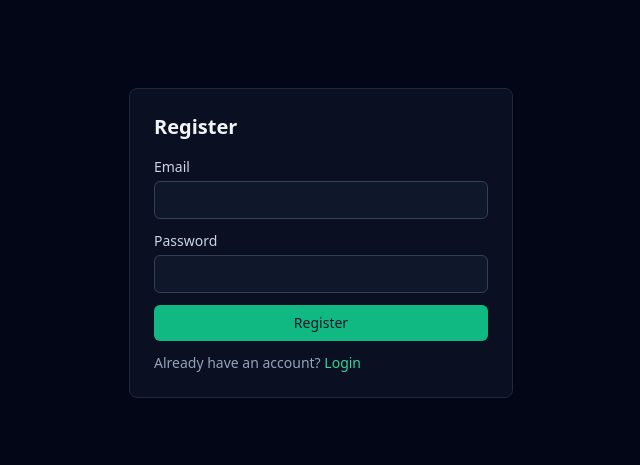
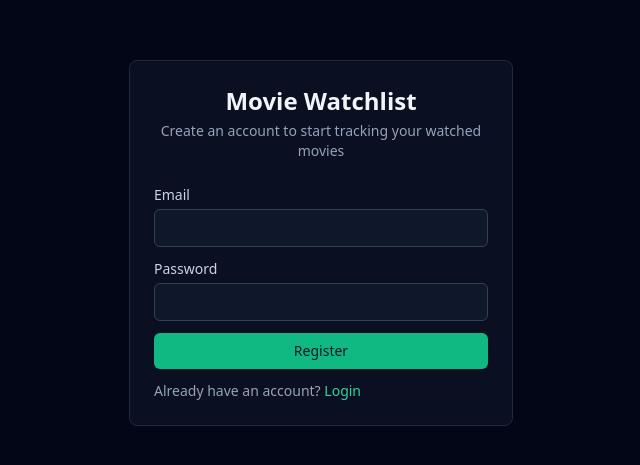
Before and after one commit to wilsq/movie-watchlist-app, a React app in the folder frontend/: page /register in a window 1280 px wide. Shown: the part 125-590 px from the top of the page, without its empty margins (319-959 px from the left). Built offline with nearby package versions, Linux system fonts and the light colour scheme; the HTML template or start-up script is replaced by a standard one.

Commit message:
Updated login/register pages UI

```diff
--- a/frontend/src/pages/LoginPage.jsx
+++ b/frontend/src/pages/LoginPage.jsx
@@ -44,7 +44,14 @@ function LoginPage() {
         onSubmit={handlesubmit}
         className="w-full max-w-sm rounded-lg border border-slate-800 bg-slate-900/60 p-6"
       >
-        <h1 className="mb-4 text-xl font-semibold text-slate-100">Login</h1>
+        <div className="mb-6 text-center">
+          <h1 className="text-2xl font-semibold text-slate-100">
+            Movie Watchlist
+          </h1>
+          <p className="mt-1 text-sm text-slate-400">
+            Log in to track your watched movies
+          </p>
+        </div>
 
         {error && (
           <div className="mb-3 rounded-md border border-red-500 bg-red-950/40 px-3 py-2 text-sm text-red-200">
--- a/frontend/src/pages/RegisterPage.jsx
+++ b/frontend/src/pages/RegisterPage.jsx
@@ -44,7 +44,14 @@ function RegisterPage() {
         onSubmit={handlesubmit}
         className="w-full max-w-sm rounded-lg border border-slate-800 bg-slate-900/60 p-6"
       >
-        <h1 className="mb-4 text-xl font-semibold text-slate-100">Register</h1>
+        <div className="mb-6 text-center">
+          <h1 className="text-2xl font-semibold text-slate-100">
+            Movie Watchlist
+          </h1>
+          <p className="mt-1 text-sm text-slate-400">
+            Create an account to start tracking your watched movies
+          </p>
+        </div>
 
         {error && (
           <div className="mb-3 rounded-md border border-red-500 bg-red-950/40 px-3 py-2 text-sm text-red-200">
```
